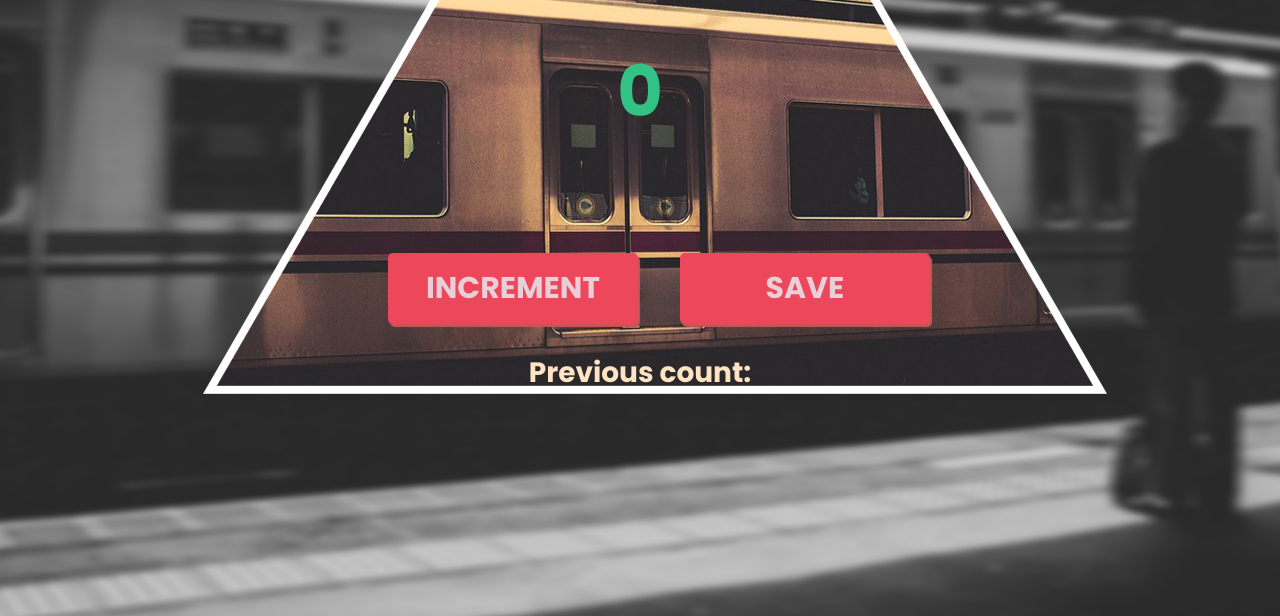
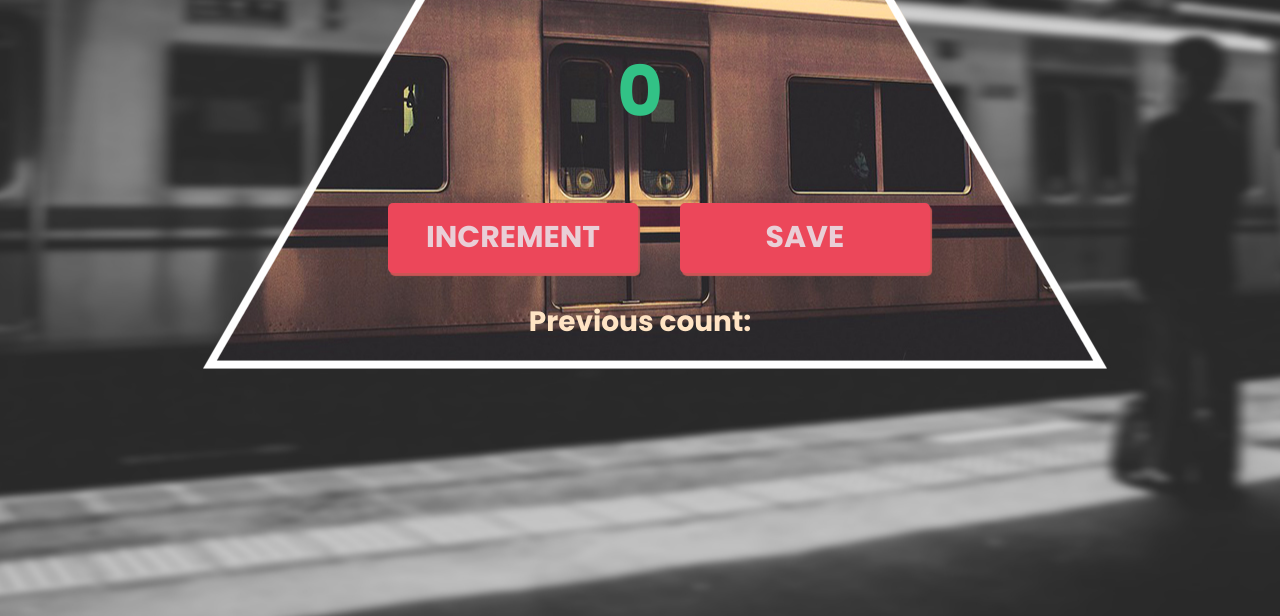
Before and after one commit to kachifako/People-counter, a plain HTML site: page index.html in a window 1280 px wide. Shown: the part 184-800 px from the top of the page. Drawn offline with Linux system fonts and the light colour scheme.

Commit message:
Update style.css

```diff
--- a/style.css
+++ b/style.css
@@ -33,7 +33,6 @@ button{
     border: none;
     border-radius: 5px;
     padding: 1%;
-    margin-top: 4%;
     margin-left:3%;
     font-family: poppins, sans-serif;
     font-weight: 700;
```
